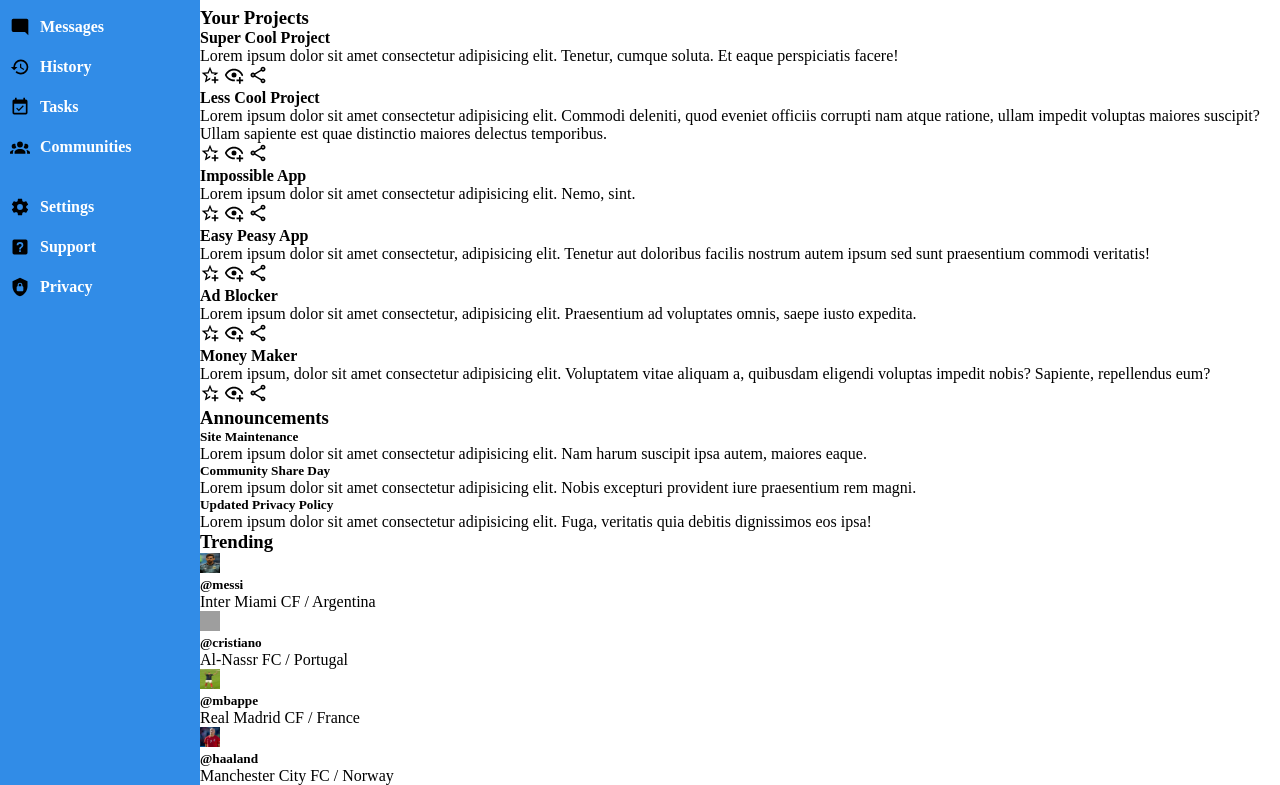
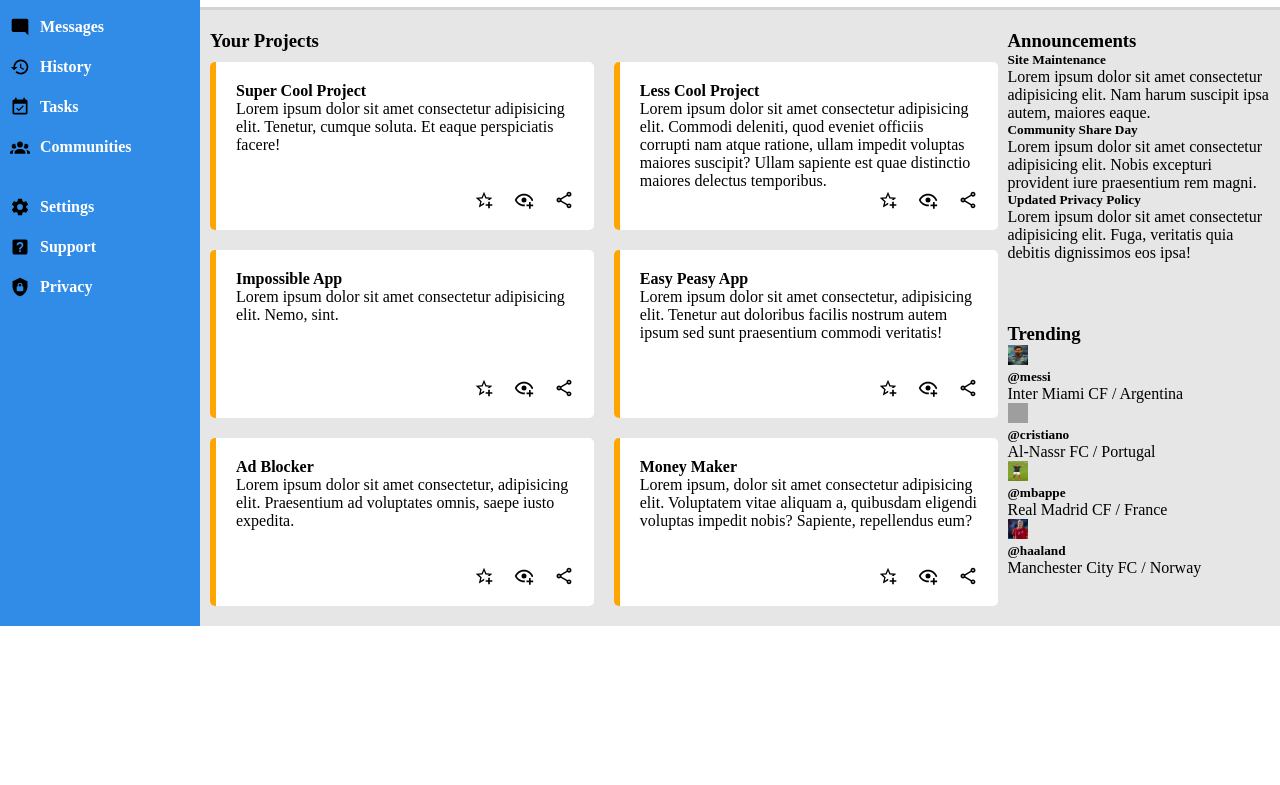
Before and after one commit to Rod-97/admin-dashboard, a plain HTML site: page index.html in a window 1280 px wide. Shown: the part 133-918 px from the top of the page. After the commit the page ends 800 px from the top, so only its background shows below. Drawn offline with Linux system fonts and the light colour scheme; grey boxes are pictures that could not be loaded.

Commit message:
projects section done

```diff
--- a/index.html
+++ b/index.html
@@ -62,8 +62,8 @@
       </ul>
     </navbar>
 
-    <main>
-      <div class="header">
+    <div>
+      <header class="header">
         <div class="header-top">
           <div>
             <img class="search-icon" src="icons/search.svg" />
@@ -89,18 +89,19 @@
             <button>Share</button>
           </div>
         </div>
-      </div>
+      </header>
 
-      <section>
+      <main class="main">
+        <section class="projects-section">
           <h3>Your Projects</h3>
           <ul>
             <li>
               <h4>Super Cool Project</h4>
               <p>
-              Lorem ipsum dolor sit amet consectetur adipisicing elit. Tenetur,
-              cumque soluta. Et eaque perspiciatis facere!
+                Lorem ipsum dolor sit amet consectetur adipisicing elit.
+                Tenetur, cumque soluta. Et eaque perspiciatis facere!
               </p>
-            <div>
+              <div class="icons-container">
                 <img src="icons/star-plus-outline.svg" />
                 <img src="icons/eye-plus-outline.svg" />
                 <img src="icons/share-variant-outline.svg" />
@@ -111,11 +112,11 @@
               <h4>Less Cool Project</h4>
               <p>
                 Lorem ipsum dolor sit amet consectetur adipisicing elit. Commodi
-              deleniti, quod eveniet officiis corrupti nam atque ratione, ullam
-              impedit voluptas maiores suscipit? Ullam sapiente est quae
+                deleniti, quod eveniet officiis corrupti nam atque ratione,
+                ullam impedit voluptas maiores suscipit? Ullam sapiente est quae
                 distinctio maiores delectus temporibus.
               </p>
-            <div>
+              <div class="icons-container">
                 <img src="icons/star-plus-outline.svg" />
                 <img src="icons/eye-plus-outline.svg" />
                 <img src="icons/share-variant-outline.svg" />
@@ -128,7 +129,7 @@
                 Lorem ipsum dolor sit amet consectetur adipisicing elit. Nemo,
                 sint.
               </p>
-            <div>
+              <div class="icons-container">
                 <img src="icons/star-plus-outline.svg" />
                 <img src="icons/eye-plus-outline.svg" />
                 <img src="icons/share-variant-outline.svg" />
@@ -138,11 +139,11 @@
             <li>
               <h4>Easy Peasy App</h4>
               <p>
-              Lorem ipsum dolor sit amet consectetur, adipisicing elit. Tenetur
-              aut doloribus facilis nostrum autem ipsum sed sunt praesentium
-              commodi veritatis!
+                Lorem ipsum dolor sit amet consectetur, adipisicing elit.
+                Tenetur aut doloribus facilis nostrum autem ipsum sed sunt
+                praesentium commodi veritatis!
               </p>
-            <div>
+              <div class="icons-container">
                 <img src="icons/star-plus-outline.svg" />
                 <img src="icons/eye-plus-outline.svg" />
                 <img src="icons/share-variant-outline.svg" />
@@ -155,7 +156,7 @@
                 Lorem ipsum dolor sit amet consectetur, adipisicing elit.
                 Praesentium ad voluptates omnis, saepe iusto expedita.
               </p>
-            <div>
+              <div class="icons-container">
                 <img src="icons/star-plus-outline.svg" />
                 <img src="icons/eye-plus-outline.svg" />
                 <img src="icons/share-variant-outline.svg" />
@@ -169,7 +170,7 @@
                 Voluptatem vitae aliquam a, quibusdam eligendi voluptas impedit
                 nobis? Sapiente, repellendus eum?
               </p>
-            <div>
+              <div class="icons-container">
                 <img src="icons/star-plus-outline.svg" />
                 <img src="icons/eye-plus-outline.svg" />
                 <img src="icons/share-variant-outline.svg" />
@@ -178,7 +179,7 @@
           </ul>
         </section>
 
-      <section>
+        <section class="announcements-section">
           <h3>Announcements</h3>
           <article>
             <h5>Site Maintenance</h5>
@@ -203,7 +204,7 @@
           </article>
         </section>
 
-      <section>
+        <section class="trending-section">
           <h3>Trending</h3>
           <ul>
             <li>
@@ -240,5 +241,6 @@
           </ul>
         </section>
       </main>
+    </div>
   </body>
 </html>
--- a/styles.css
+++ b/styles.css
@@ -85,6 +85,7 @@ body {
   display: flex;
   flex-direction: column;
   padding: 0 60px 0 30px;
+  border-bottom: 3px solid lightgray;
 
   > * {
     display: flex;
@@ -165,3 +166,65 @@ body {
     border-color: var(--blue-de-france);
   }
 }
+
+.main {
+  display: grid;
+  grid-template-rows: repeat(2, 1fr);
+  grid-template-columns: 3fr 1fr;
+  gap: 10px;
+  background-color: rgb(230, 230, 230);
+  padding: 20px 10px;
+}
+
+.main h3 {
+  font-weight: bold;
+}
+
+.projects-section {
+  grid-column: 1 / 2;
+  grid-row: 1 / 3;
+}
+
+.announcements-section {
+  grid-column: 2 / 3;
+  grid-row: 1 / 2;
+}
+
+.trending-section {
+  grid-column: 2 / 3;
+  grid-row: 2 / 2;
+}
+
+.projects-section h3 {
+  margin-bottom: 10px;
+}
+
+.projects-section ul {
+  display: grid;
+  grid-template-rows: repeat(3, 1fr);
+  grid-template-columns: repeat(2, 1fr);
+  gap: 20px;
+}
+
+.projects-section li {
+  background-color: white;
+  border-radius: 5px;
+  border-left: 6px solid orange;
+  padding: 20px;
+  display: flex;
+  flex-direction: column;
+  justify-content: center;
+  align-items: flex-start;
+}
+
+.projects-section li .icons-container {
+  margin-left: auto;
+  margin-top: auto;
+  display: flex;
+  flex-direction: row;
+  gap: 20px;
+}
+
+.projects-section li .icons-container img {
+  cursor: pointer;
+}
```
Lines whose indentation alone changed are shown as unchanged.
